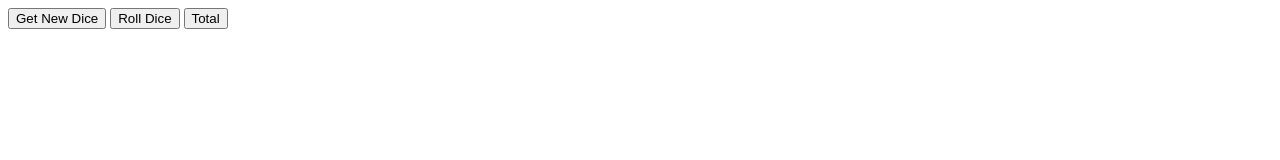
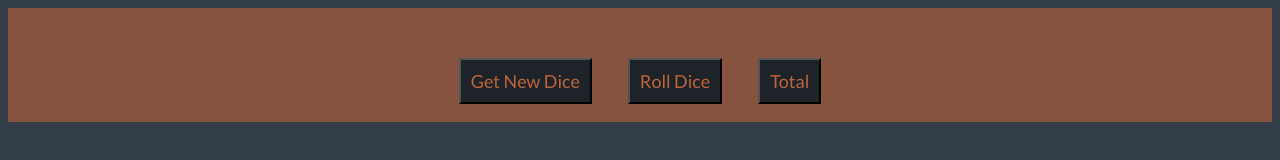
Before and after one commit to catcallahan/DiceyBusiness, a plain HTML site: page index.html in a window 1280 px wide. Drawn offline with nearby package versions, Linux system fonts and the light colour scheme.

Commit message:
added styling

```diff
--- a/index.html
+++ b/index.html
@@ -6,21 +6,23 @@
     <meta name="viewport" content="width=device-width, initial-scale=1.0">
     <meta http-equiv="X-UA-Compatible" content="ie=edge">
     <title>Dicey Business</title>
+    <link href="https://fonts.googleapis.com/css?family=Lato&display=swap" rel="stylesheet">
     <link rel="stylesheet" href="styles.css">
 </head>
 
 <body>
 
 <div class="mainButtons">
-    <button class="getDice">Get New Dice</button>
-    <button class="rollDice">Roll Dice</button>
-    <button class="sumDice">Total</button>
+    <button class="getDice button">Get New Dice</button>
+    <button class="rollDice button">Roll Dice</button>
+    <button class="sumDice button">Total</button>
 </div>
 <div class="diceContainer"></div>
 
     <script src="https://code.jquery.com/jquery-3.4.1.js"
         integrity="sha256-WpOohJOqMqqyKL9FccASB9O0KwACQJpFTUBLTYOVvVU=" crossorigin="anonymous"></script>
     <script src="scripts.js"></script>
+
 </body>
 
 </html>
--- a/styles.css
+++ b/styles.css
@@ -1,14 +1,39 @@
 .diceContainer {
     display: flex;
+    flex-wrap: wrap;
+  }
 
-}
-
-.dice {
+  .dice {
     display: flex;
     justify-content: center;
     margin: 10px;
     align-items: center;
     height: 100px;
     width: 100px;
-    border: black solid 2px;
-}
+    border: rgb(79, 96, 112) solid 2px;
+    background-color: rgb(29, 35, 41);
+    color: rgb(192, 100, 57);
+    font-size: 25px;
+  }
+
+  .mainButtons {
+    display: flex;
+    padding-top: 2em;
+    justify-content: center;
+    background-color: rgba(192, 100, 57, 0.589);;
+  }
+
+  .button {
+      margin: 1em;
+      padding: 10px;
+      background-color: rgb(29, 35, 41);
+      color: rgb(192, 100, 57);
+      font-family: 'Lato', sans-serif;
+      font-size: 18px;
+
+  }
+
+  body{
+      background-color: rgb(51, 62, 72);
+      font-family: 'Lato', sans-serif;
+  }
```
